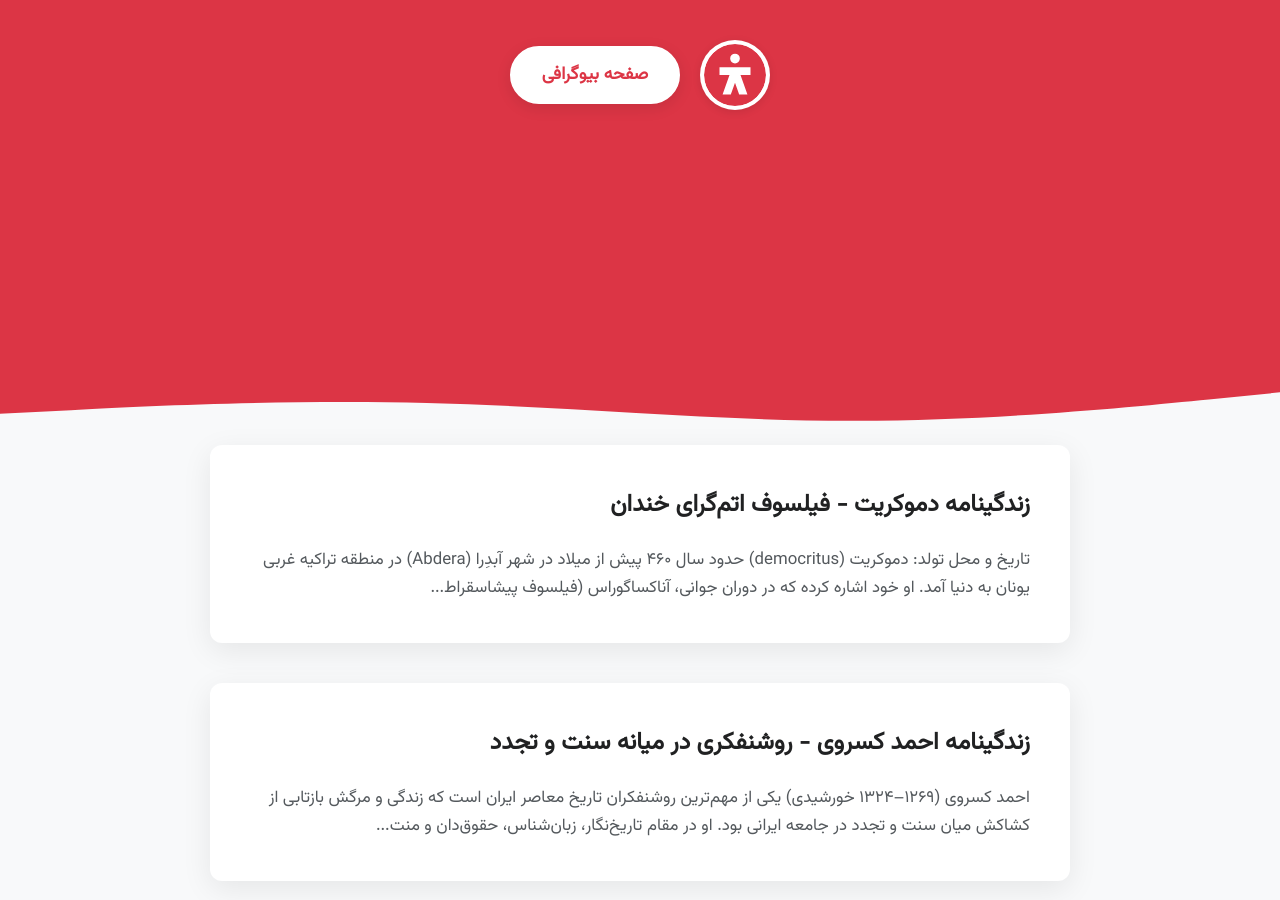
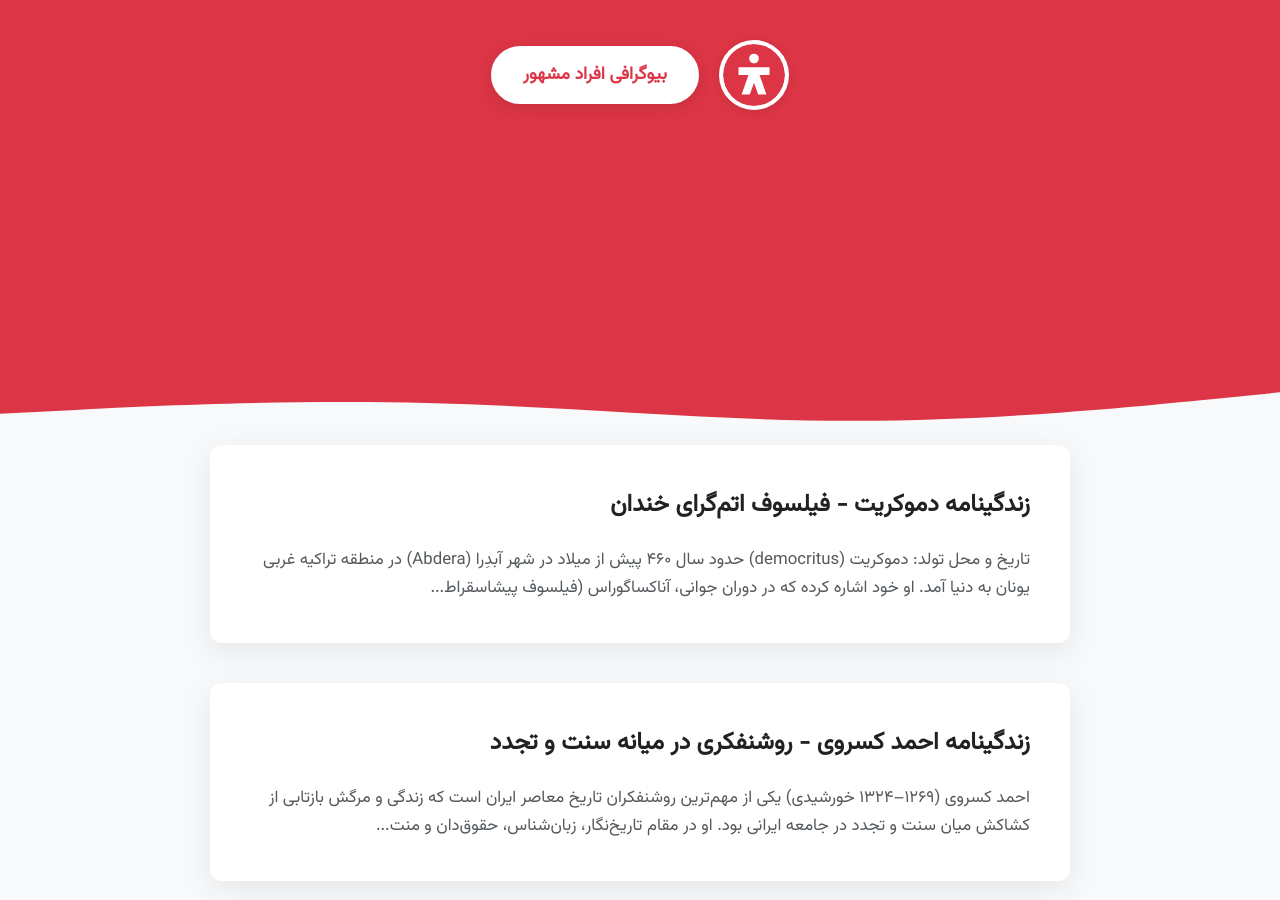
Before and after one commit to darkblog/darkblog.github.io, a Jekyll site: the page built from test.html, in a window 1280 px wide and 900 px high. Built offline with Jekyll 4.4.1, drawn with Linux system fonts in a browser that asks for light colours.

Commit message:
Update test.html

```diff
--- a/test.html
+++ b/test.html
@@ -39,7 +39,7 @@ layout: null
 <img src=/biography.svg alt="biography" class=nav-logo loading=lazy>
 </a>
 <h1>
-<a href=/biography/ class="bio-button">صفحه بیوگرافی</a>
+<a href=/biography class="bio-button">بیوگرافی افراد مشهور</a>
 </h1>
 </nav>
 </header>
```
